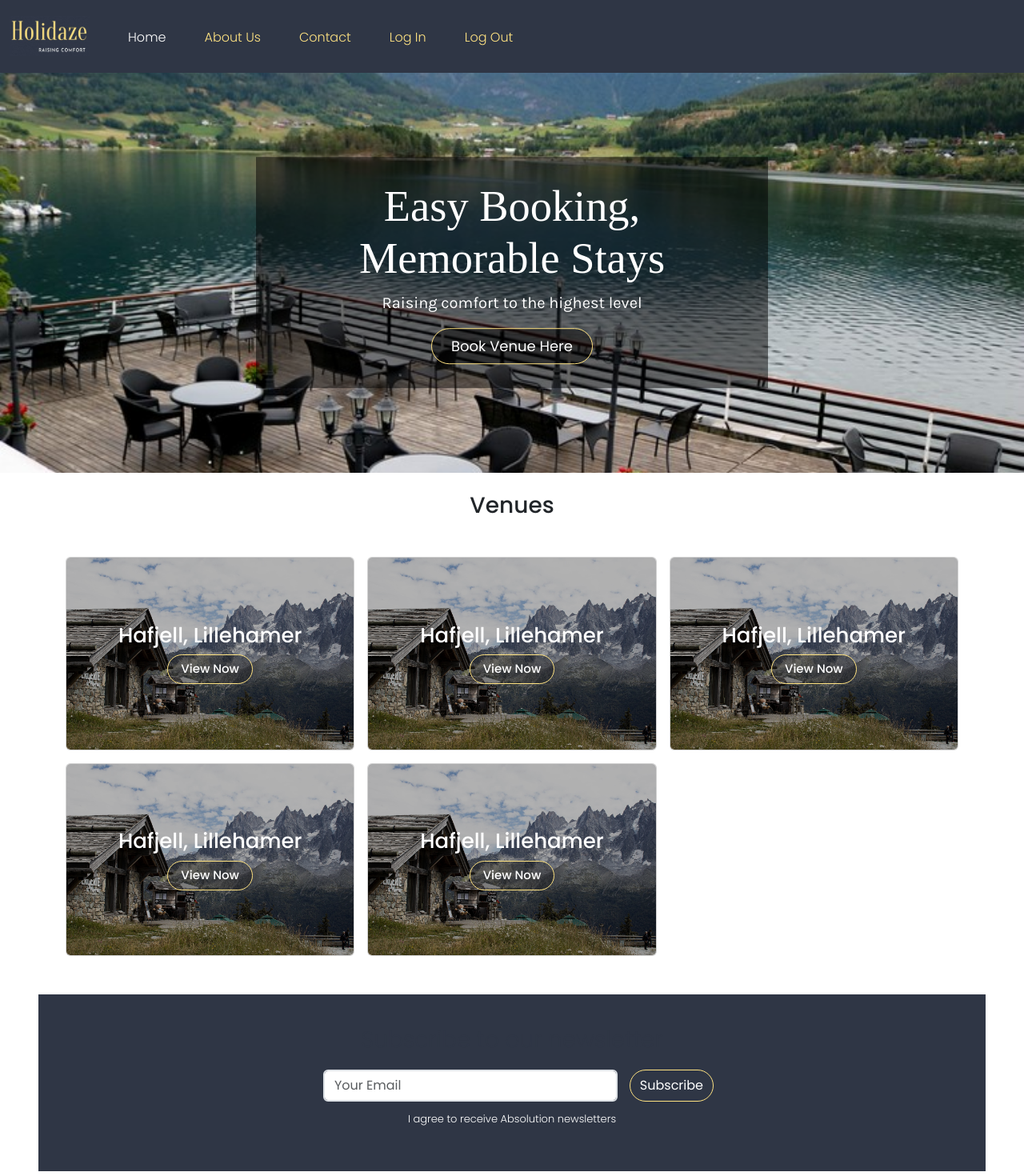
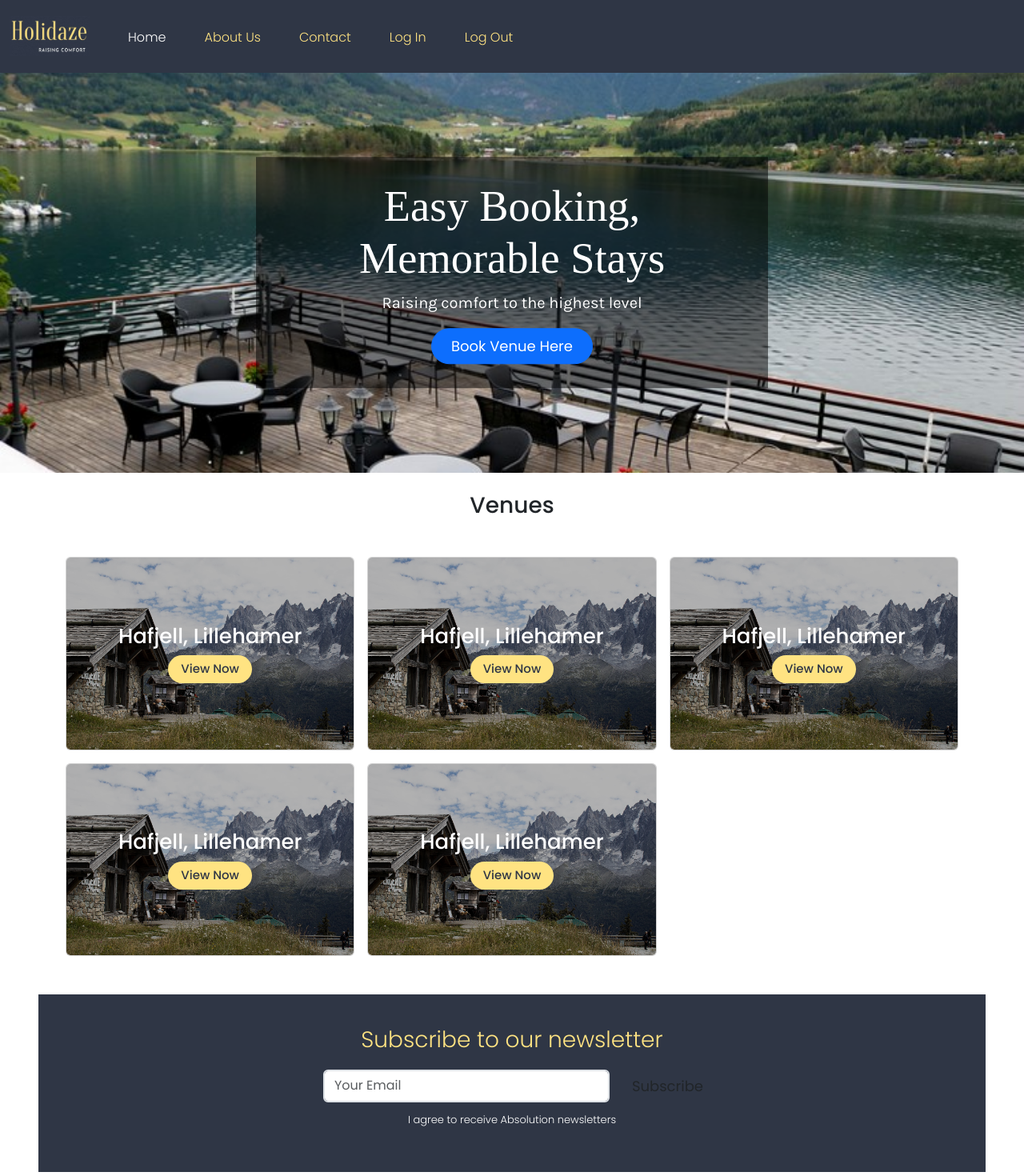
Before and after one commit to tahsinrukaiya/PROJECT-EXAM-2, a React (Vite) app: page / in a window 1280 px wide. Shown: the top 1470 px of the page at 80% size. Built offline with nearby package versions, Linux system fonts and the light colour scheme; a web font is replaced by a local one.

Commit message:
working with forms

```diff
--- a/src/App.jsx
+++ b/src/App.jsx
@@ -6,6 +6,7 @@ import LogIn from './Components/Pages/LogIn'
 import Register from './Components/Pages/Register'
 import LogOut from './Components/Pages/LogOut'
 import RouteNotFound from './Components/RouteNotFound'
+import Footer from './Components/Footer'
 
 
 import { BrowserRouter, Routes, Route } from "react-router-dom"
@@ -24,6 +25,7 @@ function App() {
           <Route path="logout" element={<LogOut />} />
           <Route path="*" element={<RouteNotFound />} />
         </Routes>
+        <Footer />
       </div>
     </BrowserRouter>
   )
--- a/src/Components/Pages/LogIn.jsx
+++ b/src/Components/Pages/LogIn.jsx
@@ -1,5 +1,4 @@
 import { Link } from "react-router-dom";
-import Footer from "../Footer";
 
 export default function LogIn() {
     return (
@@ -25,7 +24,6 @@ export default function LogIn() {
                     </form>
                 </div>
             </div>
-            <Footer />
         </>
     )
 }
--- a/src/Components/Pages/Register.jsx
+++ b/src/Components/Pages/Register.jsx
@@ -1,5 +1,4 @@
 import { Link } from "react-router-dom"
-import Footer from "../Footer";
 
 export default function Register() {
     return (
@@ -29,7 +28,6 @@ export default function Register() {
                     </form>
                 </div>
             </div>
-            <Footer />
         </>
     )
 }
--- a/src/Components/SubscribeForm.jsx
+++ b/src/Components/SubscribeForm.jsx
@@ -3,7 +3,7 @@ export default function SubscribeForm() {
         <>
             <div className="sub-form-container mt-5 mx-5">
                 <div className="col-lg-6 sub-form">
-                    <h3 className="form-title text-center mb-3">Subscribe to our newsletter</h3>
+                    <h3 className="sub-form-title text-center mb-3">Subscribe to our newsletter</h3>
                     <div>
                         <form className="d-flex flex-row mb-2 p-1 input-group">
                             <input type="email" className="form-control rounded border-2 mx-3" placeholder="Your Email" />
--- a/src/index.css
+++ b/src/index.css
@@ -116,17 +116,16 @@
 }
 
 .button-banner {
-  color: white;
+  color: #2F3645;
   box-shadow: none;
-  border: 1.5px solid #FFE382 !important;
-  background-color: rgba(0, 0, 0, 0.5) !important;
-  color: white !important;
+  border: none;
+  background-color: #FFE382;
   font-size: 18px !important;
 }
 
 .button-banner:hover {
-  border-color: #FFE382 !important;
-  background-color: transparent !important;
+  background-color: #2F3645;
+  color: #FFE382;
 }
 
 .overlay {
@@ -138,16 +137,17 @@
 /*----------------------------VENUECARDS-------------------------------*/
 
 .viewBtn {
-  color: white;
+  color: #2F3645;
   box-shadow: none;
-  border: 1.5px solid #FFE382 !important;
-  background-color: rgba(0, 0, 0, 0.3);
+  border: none;
+  background-color: #FFE382;
+  font-size: 18px !important;
 }
 
 .viewBtn:hover,
 .viewBtn:focus {
-  border-color: #FFE382 !important;
-  background-color: transparent !important;
+  color: #FFE382;
+  background-color: #2F3645;
 }
 
 .btn-text {
@@ -177,22 +177,23 @@
   padding: 40px;
 }
 
-.form-title {
+.sub-form-title {
   color: #FFE382;
   font-weight: 300;
 }
 
 .sub-btn {
-  color: white !important;
+  color: #2F3645;
   box-shadow: none;
-  border: 1.5px solid #FFE382 !important;
-  background-color: #2F3645;
+  border: none;
+  background-color: #FFE382;
+  font-size: 18px !important;
 }
 
 .sub-btn:hover {
-  border: 2px solid #FFE382 !important;
-  color: white;
-  background-color: rgba(0, 0, 0, 0.2);
+  color: #FFE382;
+  background-color: #2F3645;
+  border: 1px solid #FFE382;
 }
 
 .form {
@@ -379,7 +380,7 @@
     padding: 40px;
   }
 
-  .form-title {
+  .sub-form-title {
     color: #FFE382;
     font-weight: 300;
   }
```
Also changed, not shown: 1 other file (tests, documents, lock files or other folders).
